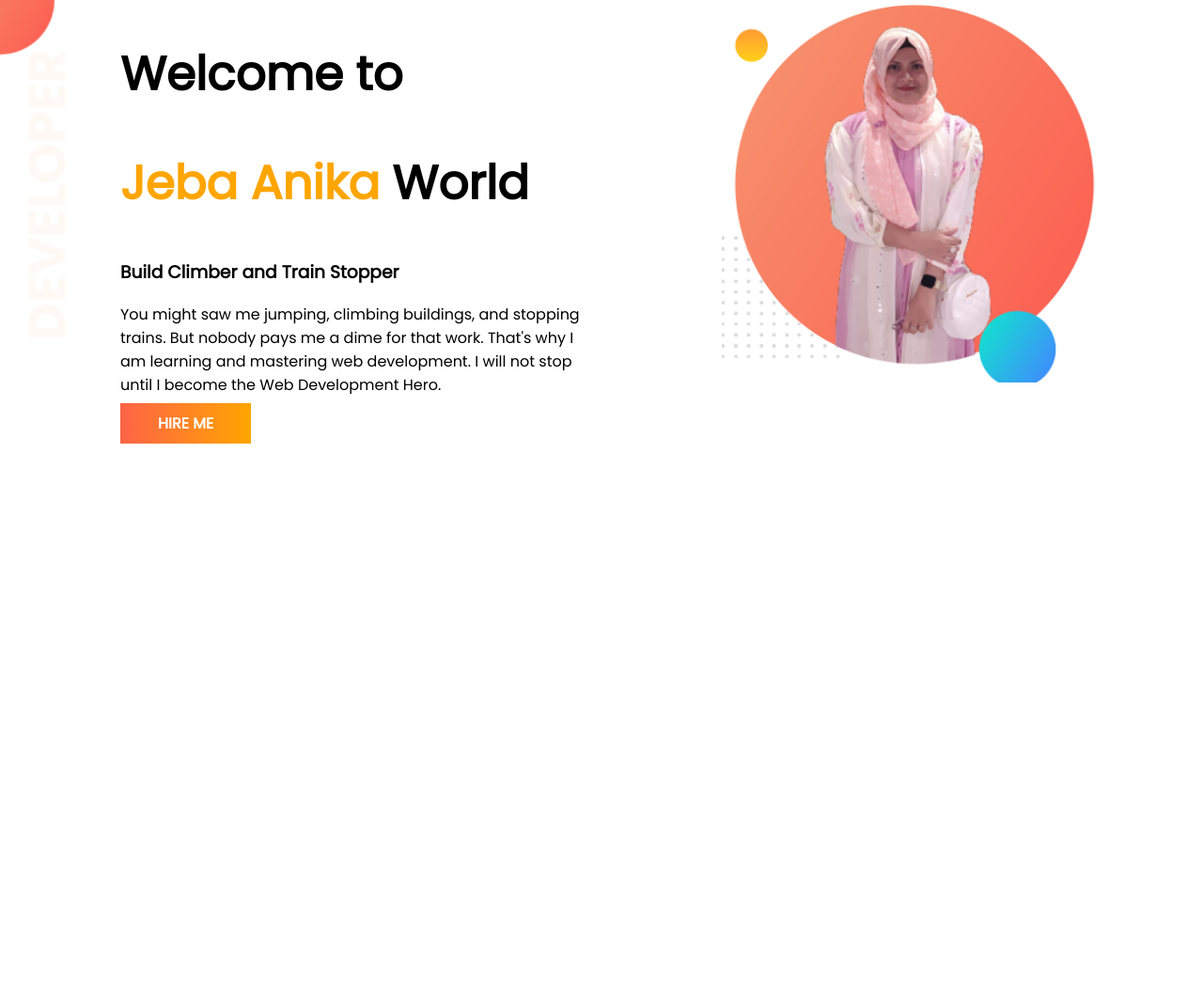
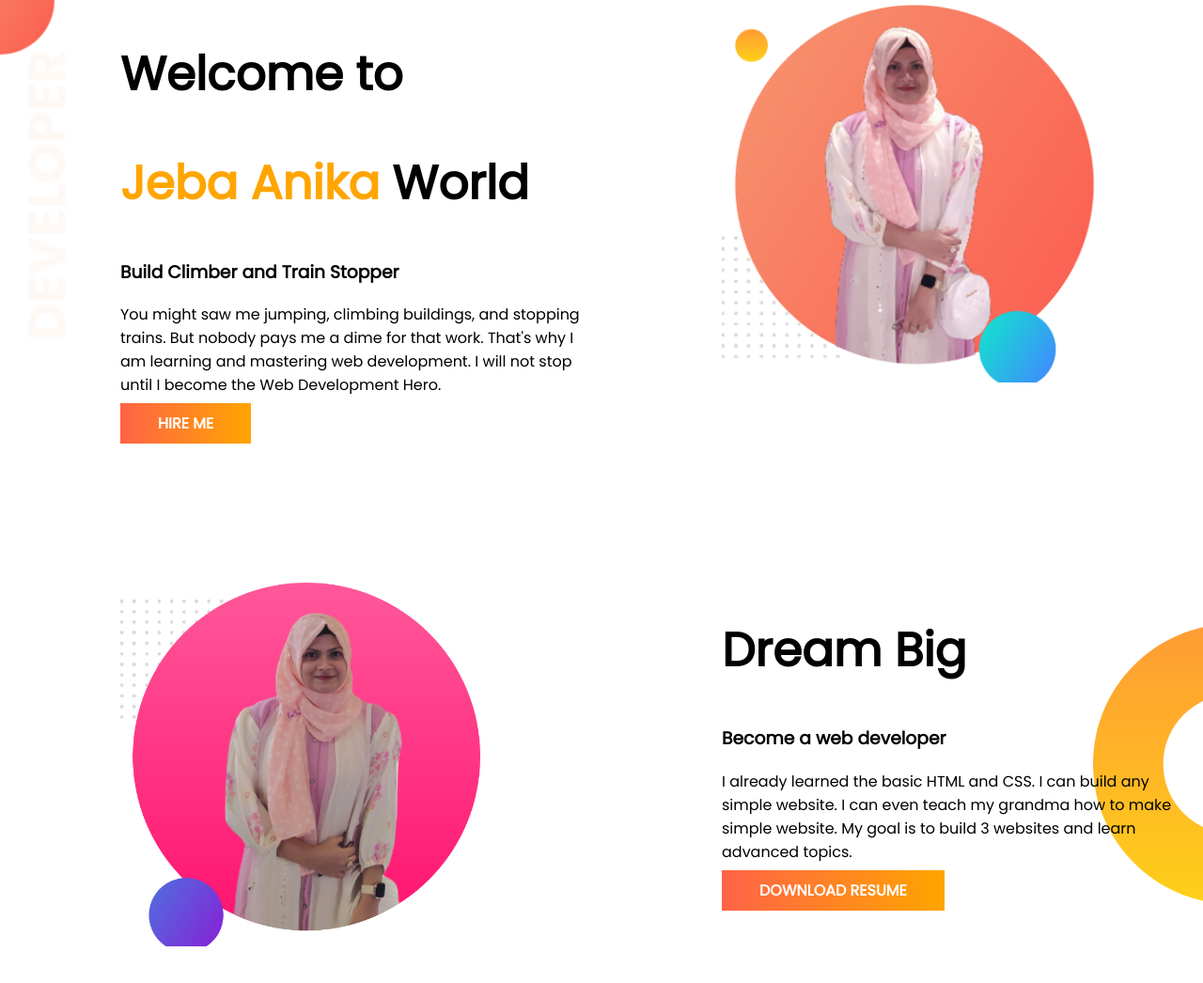
Before and after one commit to Jeba-anika/developer-portfolio, a plain HTML site: page index.html in a window 1280 px wide. Shown: the whole page at 94% size. Before the commit the page ends 800 px from the top, so only its background shows below. Drawn offline with Linux system fonts and the light colour scheme; a web font is replaced by a local one.

Commit message:
dream added

```diff
--- a/index.html
+++ b/index.html
@@ -18,15 +18,37 @@
             <h1>Welcome to</h1>
             <h1><span class="orange-color">Jeba Anika</span> World</h1>
             <h3>Build Climber and Train Stopper</h3>
-            <p>You might saw me jumping, climbing buildings, and stopping trains. But nobody pays me a dime for that work.
-                That's why I am learning and mastering web development. I will not stop until I become the Web Development
+            <p>You might saw me jumping, climbing buildings, and stopping trains. But nobody pays me a dime for that
+                work.
+                That's why I am learning and mastering web development. I will not stop until I become the Web
+                Development
                 Hero.
             </p>
-            <a class="link-button" target="_blank" href="https://www.linkedin.com/in/jeba-anika-an-nur-038899209/">HIRE ME</a>
+            <a class="link-button" target="_blank" href="https://www.linkedin.com/in/jeba-anika-an-nur-038899209/">HIRE
+                ME</a>
         </div>
         <div class="half-width">
             <img src="showOffJeba/jeba-bg.png" alt="">
         </div>
+    </section>
+
+    <section class="dream-big">
+        <div class="half-width">
+            <img src="showOffJeba/my-bg2.png" alt="">
+        </div>
+        <div class="half-width">
+            <h1>Dream Big</h1>
+
+            <h3>Become a web developer</h3>
+            <p>I already learned the basic HTML and CSS. I can build any simple website. I can even teach my grandma how
+                to make simple website. My goal is to build 3 websites and learn advanced topics.
+            </p>
+            <a class="link-button" target="_blank"
+                href="https://www.linkedin.com/in/jeba-anika-an-nur-038899209/">DOWNLOAD RESUME
+            </a>
+        </div>
+
+
     </section>
 
 
--- a/style.css
+++ b/style.css
@@ -14,6 +14,7 @@ h1{
 
 section{
     display: flex;
+    margin-bottom: 150px;
 }
 
 .half-width{
@@ -38,3 +39,9 @@ section{
     background-image: url(images/top-banner.png);
     background-repeat: no-repeat;
 }
+
+.dream-big{
+    background-image: url(images/dream-bg.png);
+    background-repeat: no-repeat;
+    background-position: right;
+}
```
Also changed, not shown: showOffJeba/my-bg2.png (added), showOffJeba/sada-removebg-preview.png (added).
